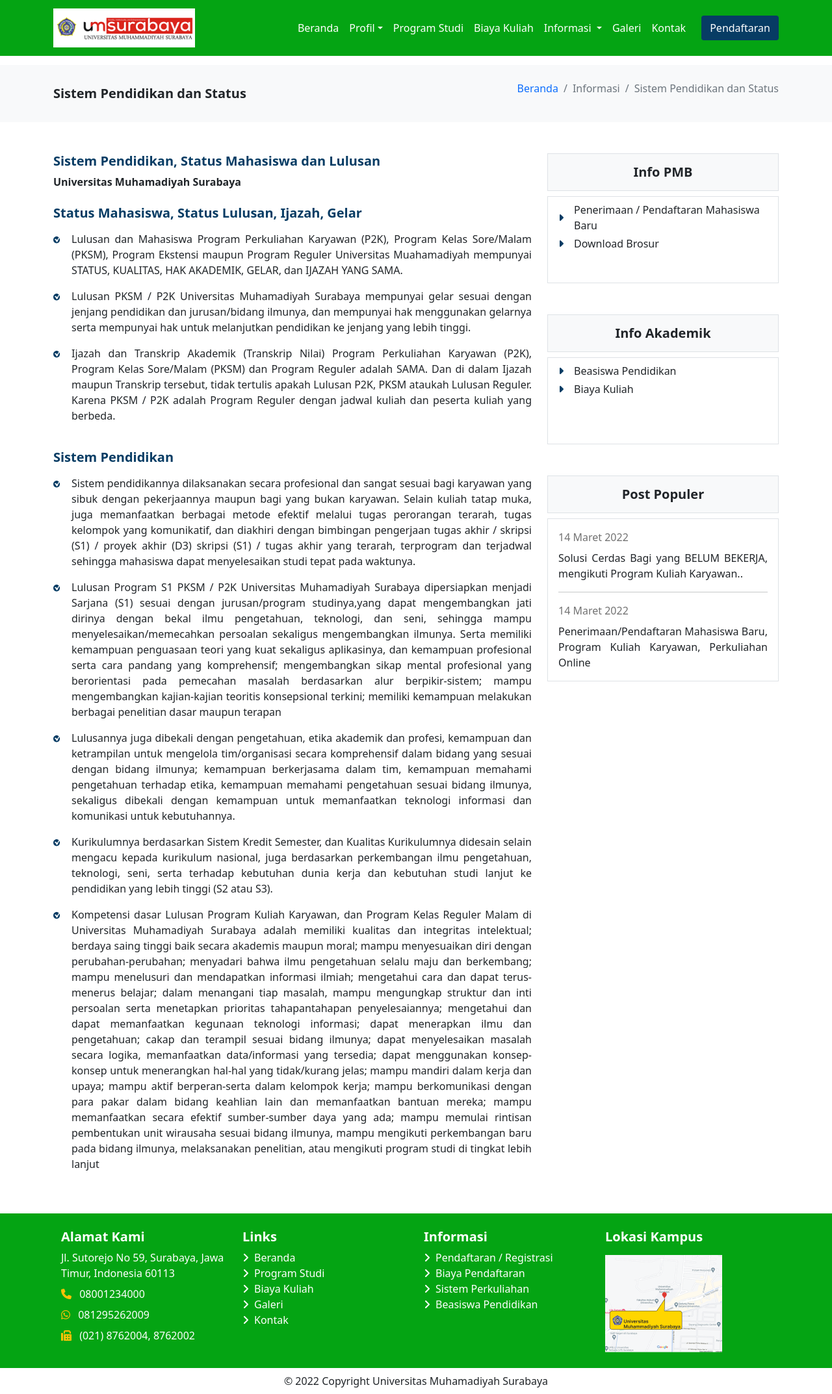
After one commit to raflifaharezi/template_kampus, a PHP site: page /sistem_pendidikan.php in a window 1280 px wide. The commit adds this page. Shown: the whole page at 65% size. Run offline with PHP 8.4, Linux system fonts and the light colour scheme; some libraries are stand-ins or nearby versions.

Commit message:
finish sistem pendidikan

```diff
--- a/pages/home.php
+++ b/pages/home.php
@@ -63,7 +63,8 @@
                         <div class="card-body pt-2">
                             <div class="d-flex justify-content-start align-items-center mb-1">
                                 <i class="fa-solid fa-caret-right text-navy me-3"></i>
-                                <a href="#" class="text-decoration-none text-dark">Beasiswa Pendidikan</a>
+                                <a href="https://edunitas.com/educampus/beasiswa" target="_blank"
+                                    class="text-decoration-none text-dark">Beasiswa Pendidikan</a>
                             </div>
                             <div class="d-flex justify-content-start align-items-center">
                                 <i class="fa-solid fa-caret-right text-navy me-3"></i>
--- /dev/null
+++ b/pages/sistem_pendidikan.php
@@ -0,0 +1,190 @@
+<?php
+	$page = "Prodi";
+?>
+
+
+<!DOCTYPE html>
+<html lang="en">
+
+<head>
+    <meta charset="UTF-8">
+    <meta http-equiv="X-UA-Compatible" content="IE=edge">
+    <meta name="viewport" content="width=device-width, initial-scale=1.0">
+    <link rel="stylesheet" href="../css/font.css">
+    <link rel="stylesheet" href="../css/color.css">
+    <link rel="stylesheet" href="https://cdnjs.cloudflare.com/ajax/libs/font-awesome/6.1.1/css/all.min.css">
+    <link href="https://cdn.jsdelivr.net/npm/bootstrap@5.0.2/dist/css/bootstrap.min.css" rel="stylesheet"
+        integrity="sha384-EVSTQN3/azprG1Anm3QDgpJLIm9Nao0Yz1ztcQTwFspd3yD65VohhpuuCOmLASjC" crossorigin="anonymous">
+    <title>Galeri | Universitas Muhamadiyah Surabaya</title>
+</head>
+
+<body>
+    <!-- START NAVIGATION  -->
+    <?php include '../template/navbar.php'; ?>
+    <!-- END : NAVIGATION  -->
+
+    <!-- START : BREADCRUMB -->
+    <div class="pt-4 pb-4 bg-light" style="margin-top: 100px !important;">
+        <div class="container">
+            <div class="row align-items-center">
+                <div class="col-md-6">
+                    <div class="fs-5 fw-bolder">Sistem Pendidikan dan Status</div>
+                </div>
+                <div class="col-md-6 mt-3 mt-md-0">
+                    <nav aria-label="breadcrumb">
+                        <ol class="breadcrumb justify-content-md-end">
+                            <li class="breadcrumb-item"><a href="home.php" class="text-decoration-none">Beranda</a></li>
+                            <li class="breadcrumb-item active" aria-current="page">Informasi</li>
+                            <li class="breadcrumb-item active" aria-current="page">Sistem Pendidikan dan Status</li>
+                        </ol>
+                    </nav>
+                </div>
+            </div>
+        </div>
+    </div>
+    <!-- END : BREADCRUMB -->
+
+    <!-- START SECTION : ONE -->
+    <section class="pt-5 pb-5">
+        <div class="container">
+            <div class="row">
+                <div class="col-md-8">
+                    <h1 class="heading-title text-navy">Sistem Pendidikan, Status Mahasiswa dan Lulusan</h1>
+                    <p style="font-weight: 600;">Universitas Muhamadiyah Surabaya</p>
+                    <h1 class="heading-title text-navy mt-4">Status Mahasiswa, Status Lulusan, Ijazah, Gelar</h1>
+                    <div class="d-flex mt-3 ">
+                        <span><img src="../image/icon-ceklis.svg"></img></span>
+                        <div class="ms-3 ">
+                            <p style="text-align: justify;">Lulusan dan Mahasiswa Program Perkuliahan Karyawan (P2K),
+                                Program Kelas Sore/Malam
+                                (PKSM), Program Ekstensi
+                                maupun Program Reguler Universitas Muahamadiyah mempunyai STATUS, KUALITAS, HAK
+                                AKADEMIK, GELAR, dan IJAZAH YANG SAMA.
+                            </p>
+                        </div>
+                    </div>
+                    <div class="d-flex">
+                        <span><img src="../image/icon-ceklis.svg"></img></span>
+                        <div class="ms-3 ">
+                            <p style="text-align: justify;">Lulusan PKSM / P2K Universitas Muhamadiyah Surabaya
+                                mempunyai gelar sesuai dengan jenjang
+                                pendidikan dan jurusan/bidang ilmunya, dan mempunyai hak menggunakan gelarnya serta
+                                mempunyai hak untuk melanjutkan pendidikan ke jenjang
+                                yang lebih tinggi.
+                            </p>
+                        </div>
+                    </div>
+                    <div class="d-flex">
+                        <span><img src="../image/icon-ceklis.svg"></img></span>
+                        <div class="ms-3 ">
+                            <p style="text-align: justify;">Ijazah dan Transkrip Akademik (Transkrip Nilai) Program
+                                Perkuliahan Karyawan (P2K),
+                                Program Kelas Sore/Malam (PKSM) dan Program Reguler adalah SAMA. Dan di dalam Ijazah
+                                maupun Transkrip tersebut, tidak tertulis apakah Lulusan P2K, PKSM ataukah Lulusan
+                                Reguler. Karena PKSM / P2K adalah Program Reguler dengan jadwal kuliah dan peserta
+                                kuliah yang berbeda.
+                            </p>
+                        </div>
+                    </div>
+                    <h1 class="heading-title text-navy mt-4">Sistem Pendidikan</h1>
+                    <div class="d-flex mt-3 ">
+                        <span><img src="../image/icon-ceklis.svg"></img></span>
+                        <div class="ms-3 ">
+                            <p style="text-align: justify;">Sistem pendidikannya dilaksanakan secara profesional dan
+                                sangat sesuai bagi karyawan yang
+                                sibuk dengan pekerjaannya maupun bagi yang bukan karyawan. Selain kuliah tatap muka,
+                                juga memanfaatkan berbagai metode efektif melalui tugas perorangan terarah, tugas
+                                kelompok yang komunikatif, dan diakhiri dengan bimbingan pengerjaan tugas akhir /
+                                skripsi (S1) / proyek akhir (D3) skripsi (S1) / tugas akhir yang terarah, terprogram dan
+                                terjadwal sehingga mahasiswa dapat menyelesaikan studi tepat pada waktunya.
+                            </p>
+                        </div>
+                    </div>
+                    <div class="d-flex">
+                        <span><img src="../image/icon-ceklis.svg"></img></span>
+                        <div class="ms-3 ">
+                            <p style="text-align: justify;">Lulusan Program S1 PKSM / P2K Universitas Muhamadiyah
+                                Surabaya dipersiapkan menjadi
+                                Sarjana (S1) sesuai dengan jurusan/program studinya,yang dapat mengembangkan jati
+                                dirinya dengan bekal ilmu pengetahuan, teknologi, dan seni, sehingga mampu
+                                menyelesaikan/memecahkan persoalan sekaligus mengembangkan ilmunya. Serta memiliki
+                                kemampuan penguasaan teori yang kuat sekaligus aplikasinya, dan kemampuan profesional
+                                serta cara pandang yang komprehensif; mengembangkan sikap mental profesional yang
+                                berorientasi pada pemecahan masalah berdasarkan alur berpikir-sistem; mampu
+                                mengembangkan kajian-kajian teoritis konsepsional terkini; memiliki kemampuan melakukan
+                                berbagai penelitian dasar maupun terapan
+                            </p>
+                        </div>
+                    </div>
+                    <div class="d-flex">
+                        <span><img src="../image/icon-ceklis.svg"></img></span>
+                        <div class="ms-3 ">
+                            <p style="text-align: justify;">Lulusannya juga dibekali dengan pengetahuan, etika akademik
+                                dan profesi, kemampuan dan
+                                ketrampilan untuk mengelola tim/organisasi secara komprehensif dalam bidang yang sesuai
+                                dengan bidang ilmunya; kemampuan
+                                berkerjasama dalam tim, kemampuan memahami pengetahuan terhadap etika, kemampuan
+                                memahami pengetahuan
+                                sesuai bidang ilmunya, sekaligus dibekali dengan kemampuan untuk memanfaatkan teknologi
+                                informasi dan komunikasi untuk kebutuhannya.
+                            </p>
+                        </div>
+                    </div>
+                    <div class="d-flex">
+                        <span><img src="../image/icon-ceklis.svg"></img></span>
+                        <div class="ms-3 ">
+                            <p style="text-align: justify;">Kurikulumnya berdasarkan Sistem Kredit Semester, dan
+                                Kualitas Kurikulumnya didesain
+                                selain mengacu kepada
+                                kurikulum nasional, juga berdasarkan perkembangan ilmu pengetahuan, teknologi, seni,
+                                serta terhadap kebutuhan dunia kerja dan kebutuhan studi lanjut ke pendidikan yang lebih
+                                tinggi (S2 atau S3).
+                            </p>
+                        </div>
+                    </div>
+                    <div class="d-flex">
+                        <span><img src="../image/icon-ceklis.svg"></img></span>
+                        <div class="ms-3 ">
+                            <p style="text-align: justify;">Kompetensi dasar Lulusan Program Kuliah Karyawan, dan
+                                Program Kelas Reguler Malam di
+                                Universitas Muhamadiyah Surabaya adalah memiliki kualitas dan integritas intelektual;
+                                berdaya saing tinggi baik secara akademis maupun moral; mampu menyesuaikan diri dengan
+                                perubahan-perubahan; menyadari bahwa ilmu pengetahuan selalu maju dan
+                                berkembang; mampu menelusuri dan mendapatkan informasi ilmiah; mengetahui cara dan dapat
+                                terus-menerus belajar; dalam menangani tiap masalah, mampu mengungkap struktur dan inti
+                                persoalan serta menetapkan prioritas tahapantahapan penyelesaiannya; mengetahui dan
+                                dapat memanfaatkan kegunaan teknologi informasi; dapat menerapkan ilmu dan pengetahuan;
+                                cakap dan terampil sesuai bidang ilmunya; dapat menyelesaikan masalah secara logika,
+                                memanfaatkan data/informasi yang tersedia; dapat menggunakan konsep-konsep untuk
+                                menerangkan hal-hal yang tidak/kurang jelas; mampu mandiri dalam kerja dan upaya; mampu
+                                aktif berperan-serta dalam kelompok kerja; mampu berkomunikasi dengan para pakar dalam
+                                bidang keahlian lain dan memanfaatkan bantuan mereka; mampu memanfaatkan secara efektif
+                                sumber-sumber daya yang ada; mampu memulai rintisan pembentukan unit wirausaha sesuai
+                                bidang ilmunya, mampu mengikuti perkembangan baru pada bidang ilmunya, melaksanakan
+                                penelitian, atau mengikuti program studi di tingkat
+                                lebih lanjut
+                            </p>
+                        </div>
+                    </div>
+                </div>
+                <div class="col-md-4 mt-md-0 mt-5">
+                    <?php include '../template/sidebar_info.php'; ?>
+                </div>
+
+            </div>
+        </div>
+    </section>
+    <!-- END : SECTION ONE -->
+
+    <!-- START : FOOTER  -->
+    <?php include '../template/footer.php'; ?>
+    <!-- END : FOOTER -->
+
+    <!-- <script src="https://code.jquery.com/jquery-3.5.1.min.js"></script> -->
+
+    <script src=" https://cdn.jsdelivr.net/npm/bootstrap@5.0.2/dist/js/bootstrap.bundle.min.js "
+        integrity="sha384-MrcW6ZMFYlzcLA8Nl+NtUVF0sA7MsXsP1UyJoMp4YLEuNSfAP+JcXn/tWtIaxVXM " crossorigin="anonymous ">
+    </script>
+</body>
+
+</html>
--- a/template/navbar.php
+++ b/template/navbar.php
@@ -37,9 +37,11 @@
                     <ul class="dropdown-menu" aria-labelledby="navbarDropdown">
                         <li><a class="dropdown-item" href="#">Penerimaan / Pendaftaran <br> Mahasiswa Baru</a></li>
                         <li><a class="dropdown-item" href="#">Download Brosur</a></li>
-                        <li><a class="dropdown-item" href="#">Beasiswa Pendidikan</a></li>
+                        <li><a class="dropdown-item" href="https://edunitas.com/educampus/beasiswa"
+                                target="_blank">Beasiswa Pendidikan</a></li>
                         <li><a class="dropdown-item" href="#">Biaya Kuliah</a></li>
-                        <li><a class="dropdown-item" href="#">Sistem Pendidikan dan <br>Status</a></li>
+                        <li><a class="dropdown-item" href="sistem_pendidikan.php">Sistem Pendidikan dan <br>Status</a>
+                        </li>
                     </ul>
                 </li>
                 <li class="nav-item">
--- /dev/null
+++ b/template/sidebar_info.php
@@ -0,0 +1,68 @@
+    <div class="row">
+        <div class="col-12">
+            <div class="card border-0" style="height: 200px;">
+                <h1 class="card-title border text-dark bg-light text-center heading-title pt-3 pb-3">
+                    Info PMB
+                </h1>
+                <div class="card-body border pt-2">
+                    <div class="d-flex justify-content-start align-items-center mb-1">
+                        <i class="fa-solid fa-caret-right text-navy me-3"></i>
+                        <a href="#" class="text-decoration-none text-dark">Penerimaan / Pendaftaran
+                            Mahasiswa
+                            Baru</a>
+                    </div>
+                    <div class="d-flex justify-content-start align-items-center">
+                        <i class="fa-solid fa-caret-right text-navy me-3"></i>
+                        <a href="#" class="text-decoration-none text-dark">Download Brosur</a>
+                    </div>
+                </div>
+            </div>
+        </div>
+        <div class="col-12 mt-5">
+            <div class="card border-0" style="height: 200px;">
+                <h1 class="card-title border text-dark bg-light text-center heading-title pt-3 pb-3">
+                    Info
+                    Akademik
+                </h1>
+                <div class="card-body border pt-2">
+                    <div class="d-flex justify-content-start align-items-center mb-1">
+                        <i class="fa-solid fa-caret-right text-navy me-3"></i>
+                        <a href="https://edunitas.com/educampus/beasiswa" target="_blank"
+                            class="text-decoration-none text-dark">Beasiswa Pendidikan</a>
+                    </div>
+                    <div class="d-flex justify-content-start align-items-center">
+                        <i class="fa-solid fa-caret-right text-navy me-3"></i>
+                        <a href="#" class="text-decoration-none text-dark">Biaya Kuliah</a>
+                    </div>
+                </div>
+            </div>
+        </div>
+        <div class="col-12 mt-5">
+            <div class="card border-0" style="height: 200px;">
+                <h1 class="card-title border text-dark bg-light text-center heading-title pt-3 pb-3">
+                    Post Populer
+                </h1>
+                <div class="card-body border pt-3">
+                    <div class="card-title" style="color: #727272; font-weight: 500;">14 Maret 2022
+                    </div>
+                    <a href="#" class="text-decoration-none">
+                        <p class="card-text text-dark" style="text-align: justify;">Solusi Cerdas Bagi
+                            yang BELUM
+                            BEKERJA, mengikuti Program Kuliah Karyawan..
+                        </p>
+                    </a>
+                    <hr>
+
+                    <div class="card-title mt-3" style="color: #727272; font-weight: 500;">14 Maret
+                        2022
+                    </div>
+                    <a href="#" class="text-decoration-none">
+                        <p class="card-text text-dark" style="text-align: justify;">
+                            Penerimaan/Pendaftaran Mahasiswa Baru, Program Kuliah Karyawan, Perkuliahan
+                            Online
+                        </p>
+                    </a>
+                </div>
+            </div>
+        </div>
+    </div>
```
Also changed, not shown: pages/galeri.php (+0 -24 lines), pages/profil_keunggulan.php (+15 -14 lines), pages/profil_sejarah.php (+9 -7 lines), pages/profil_tujuan.php (+16 -8 lines), pages/profil_visi_misi.php (+14 -7 lines).
